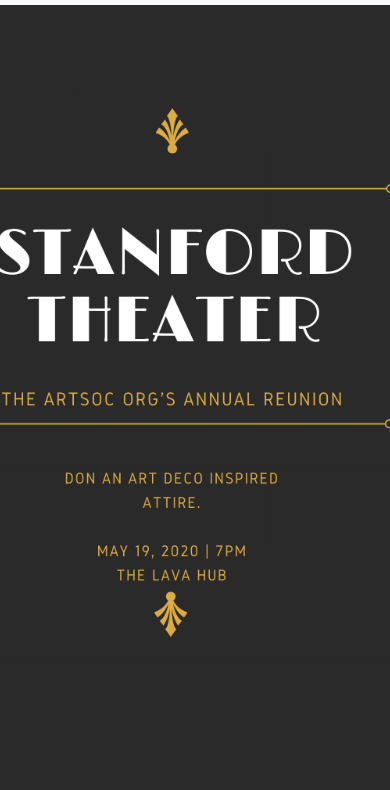
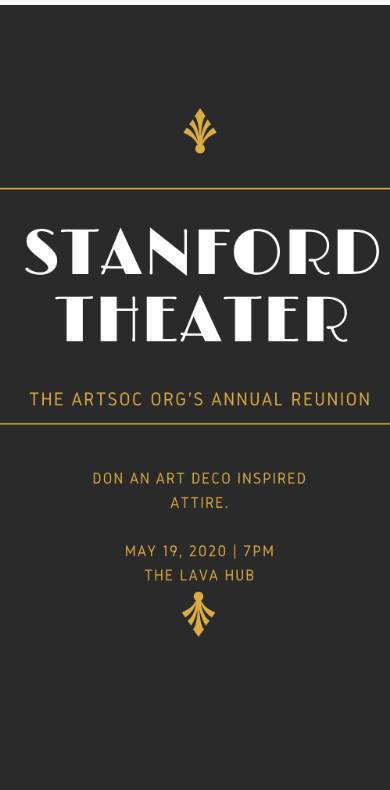
Before and after one commit to ek1668/StanfordTheaterTest, a plain HTML site: page index.html in a window 390 px wide. Shown: the part 51-841 px from the top of the page. Drawn offline with nearby package versions, Linux system fonts and the light colour scheme.

Commit message:
changed the title section to bg as an image and responsive

```diff
--- a/css/index.scss
+++ b/css/index.scss
@@ -30,7 +30,7 @@ section{
   & div{
     vertical-align: middle;
     background-size: 100%;
-    background-position: 50% 50%;
+    background-position: 47.5% 50%;
     background-repeat: no-repeat;
     height: 100%;
     width: auto;
```
Also changed, not shown: css/index.css, dist/css/index.css, 2 other files.
